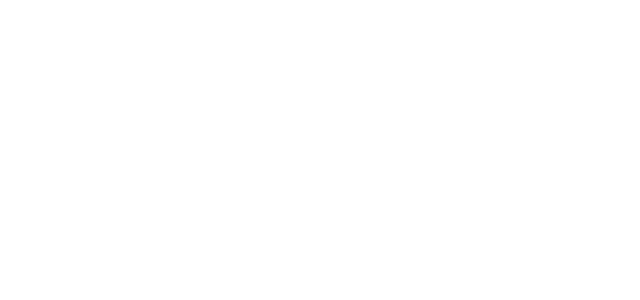
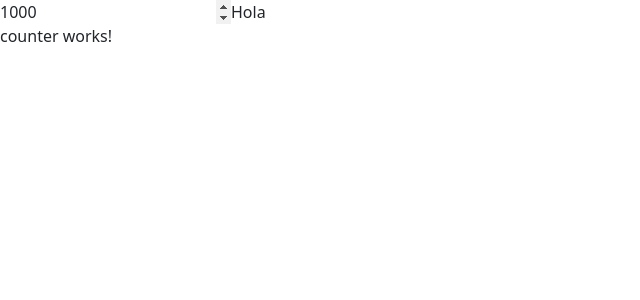
Before and after one commit to raulsr92/myStoreRaulProject-Angular, an Angular app: page /about in a window 1280 px wide. Before the commit this address led to /. Shown: the top 300 px of the page, without its empty margins (0-640 px from the left). Built offline with nearby package versions, Linux system fonts and the light colour scheme.

Commit message:
Clase 36: Creación y uso de componentes en Angular: Ciclo de vida y comunicación

```diff
--- a/src/app/app.routes.ts
+++ b/src/app/app.routes.ts
@@ -1,11 +1,16 @@
 import { Routes } from '@angular/router';
 /*Importar páginas*/
 import { List } from './domains/products/pages/list/list';
+import { About } from './domains/info/pages/about/about';
 
 export const routes: Routes = [
   {
     path: '',  //página inicial
     component: List
+  },
+  {
+    path: 'about',
+    component: About
   }
 
 ];
--- /dev/null
+++ b/src/app/domains/info/pages/about/about.html
@@ -0,0 +1,19 @@
+<div>
+  <input
+    type="number"
+    [value]="duration()"
+    (input)="changeDuration($event)"
+    name=""
+    id="">
+
+  <input
+    type="text"
+    [value]="message()"
+    (input)="changeMessage($event)"
+    name=""
+    id="">
+
+</div>
+<p>
+  <app-counter [duration]="duration()" [message]="message()" ></app-counter>
+</p>
--- /dev/null
+++ b/src/app/domains/info/pages/about/about.ts
@@ -0,0 +1,25 @@
+import { Component, signal } from '@angular/core';
+import { Counter } from '../../../shared/components/counter/counter';
+
+@Component({
+  selector: 'app-about',
+  imports: [Counter],
+  templateUrl: './about.html',
+  styleUrl: './about.css',
+})
+export class About {
+
+    duration = signal(1000)
+    message = signal('Hola')
+
+
+    changeDuration(event: Event){
+      const input = event.target as HTMLInputElement
+      this.duration.set(input.valueAsNumber)
+    }
+
+    changeMessage(event: Event){
+      const input = event.target as HTMLInputElement
+      this.message.set(input.value)
+    }
+}
--- /dev/null
+++ b/src/app/domains/shared/components/counter/counter.html
@@ -0,0 +1 @@
+<p>counter works!</p>
--- /dev/null
+++ b/src/app/domains/shared/components/counter/counter.ts
@@ -0,0 +1,29 @@
+import { Component, Input, SimpleChanges } from '@angular/core';
+
+@Component({
+  selector: 'app-counter',
+  imports: [],
+  templateUrl: './counter.html',
+  styleUrl: './counter.css',
+})
+export class Counter {
+
+    @Input({required:true}) duration: number = 0;
+    @Input({required: true}) message: string ='';
+
+    constructor(){
+      //No debe ser asíncrono. No debe ir promesas
+      //defore render
+      console.log('Se ejecuta constructor de componente COUNTER')
+      console.log('-'.repeat(10))
+    }
+
+    ngOnChanges(changes: SimpleChanges){
+
+      // before and during render
+      console.log('Se ejecuta ngOnChanges de componente COUNTER')
+      console.log('-'.repeat(10))
+      console.log(changes)
+
+    }
+}
```
Also changed, not shown: src/app/domains/info/pages/about/about.css (added), src/app/domains/shared/components/counter/counter.css (added).
